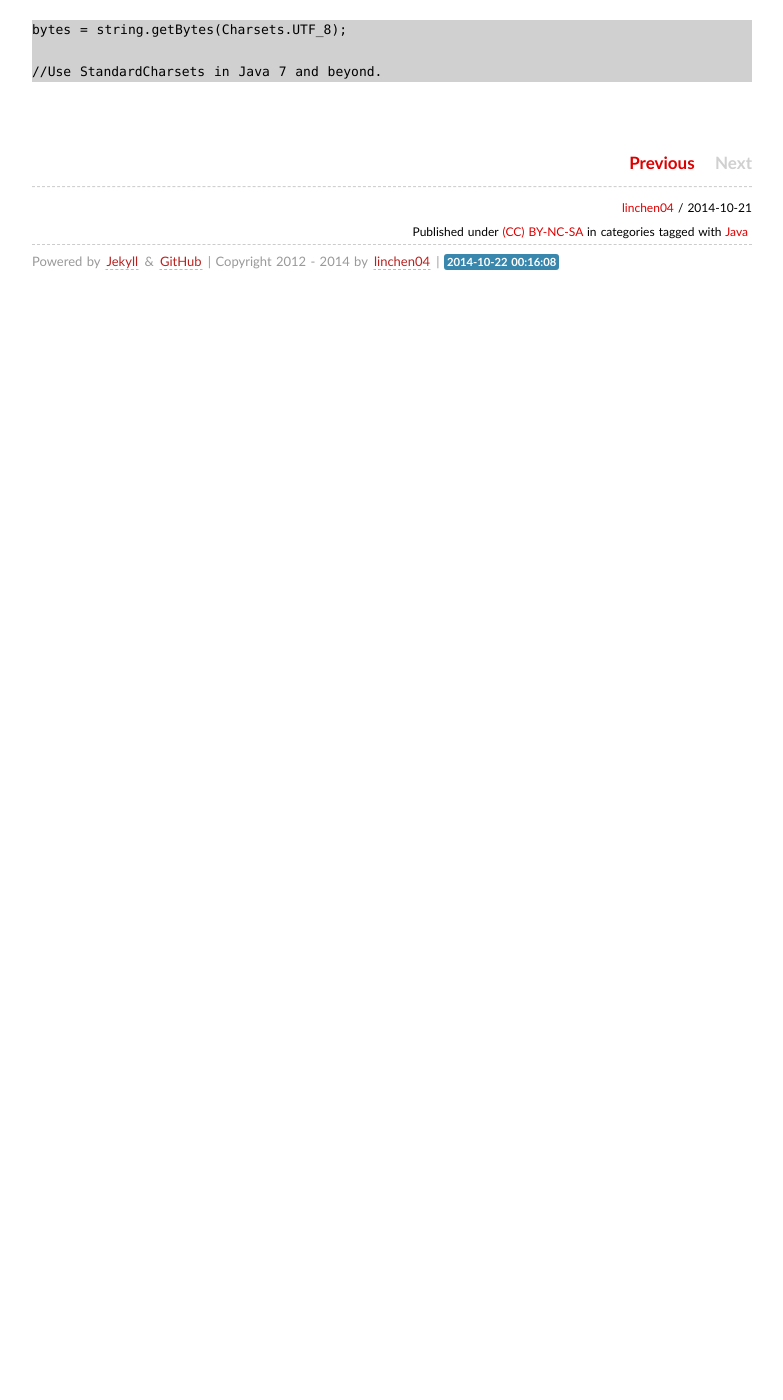
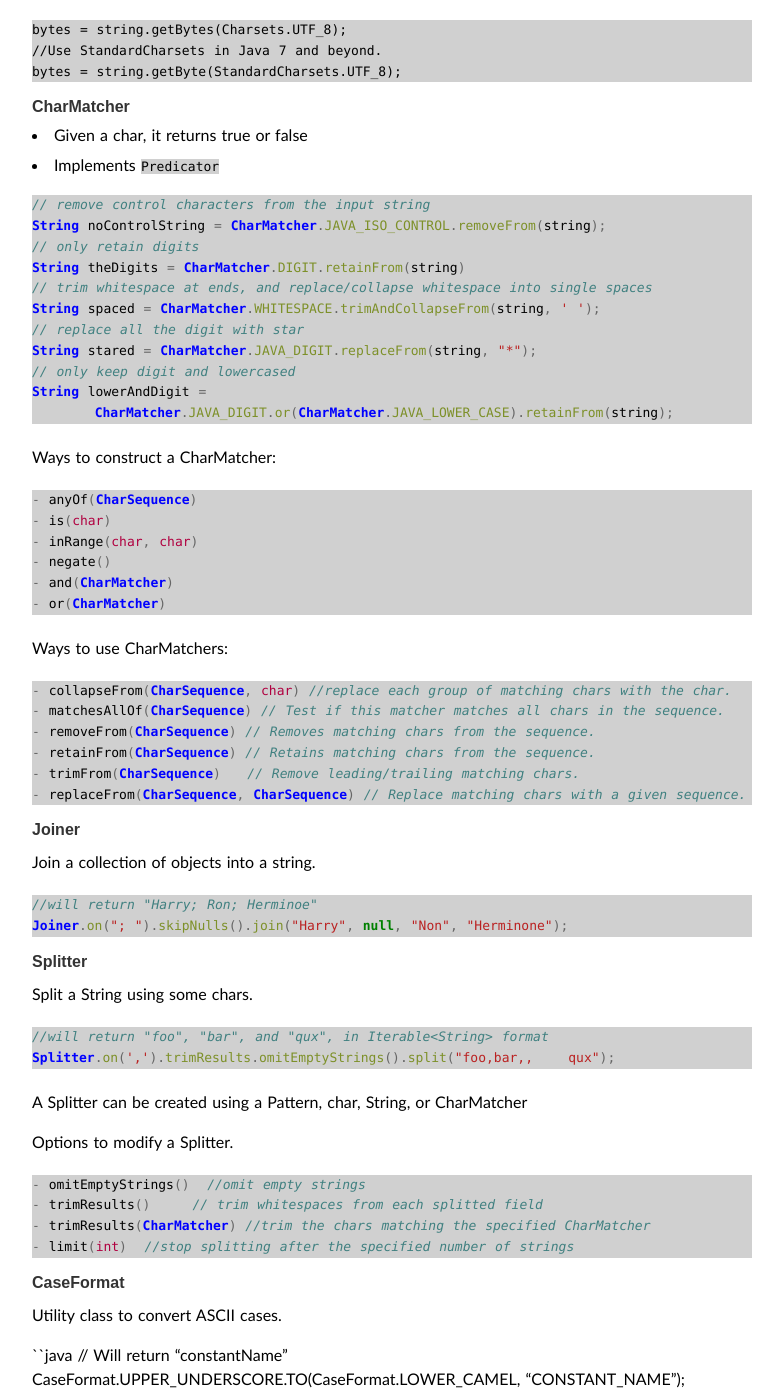
Before and after one commit to lchenn/linchen04.github.io, a Jekyll site: the page built from _posts/2014-10-21-learning-guava.md, in a window 1280 px wide and 1400 px high, scrolled down 250 px. Shown: the whole window, without its empty margins (248-1031 px from the left). Built offline with Jekyll 4.4.1, drawn with Linux system fonts in a browser that asks for light colours; some web fonts are replaced; Markdown is read by kramdown in place of the engine named in the settings; comment, search, counter and statistics services are not loaded; before the commit the page ends 900 px from its top, so only the background shows below that; some of the changed text lies outside the part shown.

Commit message:
Finishing string related

````diff
--- a/_posts/2014-10-21-learning-guava.md
+++ b/_posts/2014-10-21-learning-guava.md
@@ -15,6 +15,89 @@ It is used to provide 6 charsets, but in version 18, seems there is only UTF_8 n
 
 ```Java
 bytes = string.getBytes(Charsets.UTF_8);
+//Use StandardCharsets in Java 7 and beyond.
+bytes = string.getByte(StandardCharsets.UTF_8);
+```
 
-//Use StandardCharsets in Java 7 and beyond.
+#### CharMatcher
+- Given a char, it returns true or false
+- Implements ```Predicator```
+
+```java
+// remove control characters from the input string
+String noControlString = CharMatcher.JAVA_ISO_CONTROL.removeFrom(string);
+// only retain digits
+String theDigits = CharMatcher.DIGIT.retainFrom(string)
+// trim whitespace at ends, and replace/collapse whitespace into single spaces
+String spaced = CharMatcher.WHITESPACE.trimAndCollapseFrom(string, ' ');
+// replace all the digit with star
+String stared = CharMatcher.JAVA_DIGIT.replaceFrom(string, "*");
+// only keep digit and lowercased
+String lowerAndDigit =
+	CharMatcher.JAVA_DIGIT.or(CharMatcher.JAVA_LOWER_CASE).retainFrom(string);
 ```
+
+Ways to construct a CharMatcher:
+
+```java
+- anyOf(CharSequence)
+- is(char)
+- inRange(char, char)
+- negate()
+- and(CharMatcher)
+- or(CharMatcher)
+```
+
+Ways to use CharMatchers:
+
+```java
+- collapseFrom(CharSequence, char) //replace each group of matching chars with the char.
+- matchesAllOf(CharSequence) // Test if this matcher matches all chars in the sequence.
+- removeFrom(CharSequence) // Removes matching chars from the sequence.
+- retainFrom(CharSequence) // Retains matching chars from the sequence.
+- trimFrom(CharSequence)   // Remove leading/trailing matching chars.
+- replaceFrom(CharSequence, CharSequence) // Replace matching chars with a given sequence.
+```
+
+#### Joiner
+Join a collection of objects into a string.
+
+```java
+//will return "Harry; Ron; Herminoe"
+Joiner.on("; ").skipNulls().join("Harry", null, "Non", "Herminone");
+```
+
+#### Splitter
+Split a String using some chars.
+
+```java
+//will return "foo", "bar", and "qux", in Iterable<String> format
+Splitter.on(',').trimResults.omitEmptyStrings().split("foo,bar,,    qux");
+```
+A Splitter can be created using a Pattern, char, String, or CharMatcher
+
+Options to modify a Splitter.
+
+```java
+- omitEmptyStrings()  //omit empty strings
+- trimResults()	    // trim whitespaces from each splitted field
+- trimResults(CharMatcher) //trim the chars matching the specified CharMatcher
+- limit(int)  //stop splitting after the specified number of strings
+```
+
+#### CaseFormat
+Utility class to convert ASCII cases.
+
+``java
+// Will return "constantName"
+CaseFormat.UPPER_UNDERSCORE.TO(CaseFormat.LOWER_CAMEL, "CONSTANT_NAME");
+```
+
+The predefined CaseFormats are:
+```java
+- LOWER_CAMEL // lowserCamel
+- LOWER_HYPHEN // lower-hygen
+- LOWER_UNDERSCORE // lower-underscore
+- UPPER_CAMEL //UpperCamel
+- UPPER_UNDERSCORE //UPPER_UNDERSCORE
+```
````
